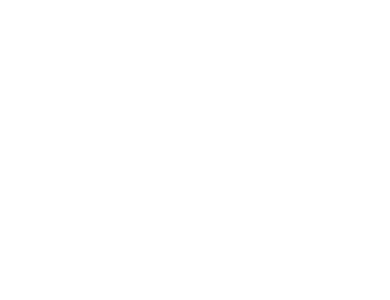
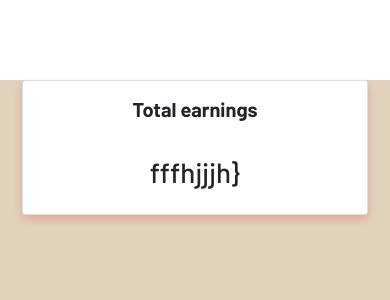
Before and after one commit to Lahlie04/Errands-app, an Angular app in the folder front-end/: page /home in a window 390 px wide. Shown: the top 300 px of the page. Built offline with nearby package versions, Linux system fonts and the light colour scheme.

Commit message:
runnerhome

```diff
--- a/front-end/src/app/components/login/login.component.css
+++ b/front-end/src/app/components/login/login.component.css
@@ -48,9 +48,10 @@
     color: whitesmoke;
     padding: 8px 25px;
     border-radius: 20px;
-    margin: 8px 0;
+    margin: 10px 0;
     display: inline-block;
     border: 1px solid #E1D2BC;
+    text-align: center;
   }
   ::placeholder {
     color: whitesmoke;
@@ -62,7 +63,6 @@
   button {
     background-color: green;
     color: whitesmoke;
-
     margin: 8px 0;
     border: none;
     cursor: pointer;
@@ -72,6 +72,13 @@
     padding: 8px 25px;
     border: none;
     border-radius: 20px;
+  }
+  .forgot{
+    text-align: left;
+    padding: 8px 25px;
+  }
+  .rg{
+    margin: 8px 0;
   }
 
   /* Add a hover effect for buttons */
@@ -89,7 +96,7 @@
 
   /* Add padding to containers */
   .container {
-    padding: 16px;
+    /* padding: 16px; */
 
   }
 
@@ -97,7 +104,7 @@
   span.psw {
 
     padding-top: 16px;
-    text-align: center;
+    text-align: left;
   }
 
   /* Change styles for span and cancel button on extra small screens */
--- a/front-end/src/app/components/login/login.component.html
+++ b/front-end/src/app/components/login/login.component.html
@@ -15,24 +15,24 @@
 
             <div class="container">
 
-              <label for="uname">Username</label>
+              <!-- <label for="uname">Email</label> -->
 
               <input type="text" placeholder="Enter Username"  formControlName="email" name="uname" required>
 
-              <label for="psw">Password</label>
+              <!-- <label for="psw">Password</label> -->
               <input type="password" placeholder="Enter Password"  formControlName="password"name="psw" required>
+            <div class="forgot">
+                <span class="psw">Forgot <a href="#">password?</a></span>
+              </div>
           <div>
               <button type="submit" class="button" (click)="signIn()">Login</button>
             </div>
-              <label>
-                <input type="checkbox" checked="checked" name="remember"> Remember me
-              </label>
+            </div>
+            <div class="container" >
+
+              <span class="rg">Not a member yet?<a href="#">Register</a></span>
             </div>
 
-            <div class="container" >
-
-              <span class="psw">Forgot <a href="#">password?</a></span>
-            </div>
           </form>
     </div>
   </div>
--- a/front-end/src/app/components/register/register.component.html
+++ b/front-end/src/app/components/register/register.component.html
@@ -26,22 +26,22 @@
           <option value="Service provider">Service provider</option>
 
         </select>
-                <label for="psw">Name</label>
+                <!-- <label for="psw">Name</label> -->
                 <input type="text" placeholder="Enter Full Name" formControlName="name"name="psw" required>
-                <label for="psw">Surname</label>
+                <!-- <label for="psw">Surname</label> -->
 
                 <input type="text" placeholder="Enter Full Name" formControlName="surname"name="psw" required>
-              <label for="uname">Mobile Number</label>
+              <!-- <label for="uname">Mobile Number</label> -->
 
               <input type="number" placeholder="Enter Number" formControlName="cell_no"name="psw" required>
-              <label for="uname">Email</label>
+              <!-- <label for="uname">Email</label> -->
 
               <input type="text" placeholder="Enter Username"formControlName="email" name="uname" required>
 
-              <label for="psw">Password</label>
+              <!-- <label for="psw">Password</label> -->
               <input type="password" placeholder="Enter Password"  formControlName="password"name="psw" required>
 
-              <label for="psw"> Confirm Password</label>
+              <!-- <label for="psw"> Confirm Password</label> -->
               <input type="password" placeholder="Confirm Password" formControlName="confirmPassword" name="psw" required>
           <div>
               <button type="submit routerLink='/services"  (click)="register()">Register</button>
--- a/front-end/src/app/components/runnerhome/runnerhome.component.css
+++ b/front-end/src/app/components/runnerhome/runnerhome.component.css
@@ -0,0 +1,34 @@
+#run{
+    background-color: #E1D2BC;
+    height: 100vh;
+
+}
+
+.column {
+    float: left;
+    width: 25%;
+    padding: 0 10px;
+  }
+
+  .card {
+    box-shadow: 0 4px 8px 0 rgba(211, 0, 0, 0.2);
+    padding: 16px;
+    text-align: center;
+    background:#ffffff
+  }
+
+.col-sm-6{
+    align-items: right;
+}
+
+.container{
+    margin-top: 5rem;
+}
+
+@media screen and (max-width: 600px) {
+    .column {
+      width: 100%;
+      display: block;
+      margin-bottom: 20px;
+    }
+  }
--- a/front-end/src/app/components/runnerhome/runnerhome.component.html
+++ b/front-end/src/app/components/runnerhome/runnerhome.component.html
@@ -1,8 +1,11 @@
-<body>
-    <div class="container">
-
-    </div>
-
-
-
-</body>
+<div id="run">
+   <div class="container mt">
+    <div class="column">
+        <div class="card" routerLink="/earnings">
+          <h5 class="card-title" style="font-weight: bolder; font-family: unset;">Total earnings</h5>
+        <br>
+          <h1> fffhjjjh} </h1>
+        </div>
+      </div>
+   </div>
+</div>
```
